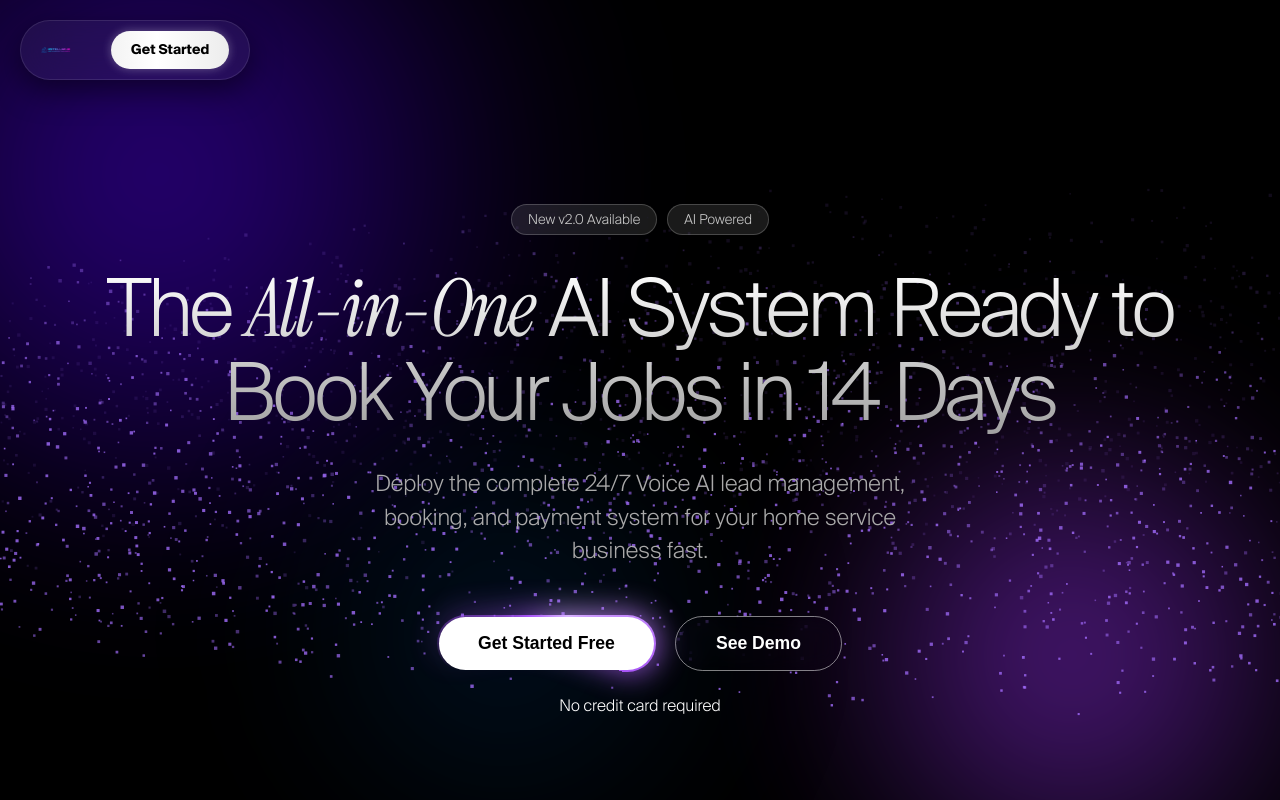
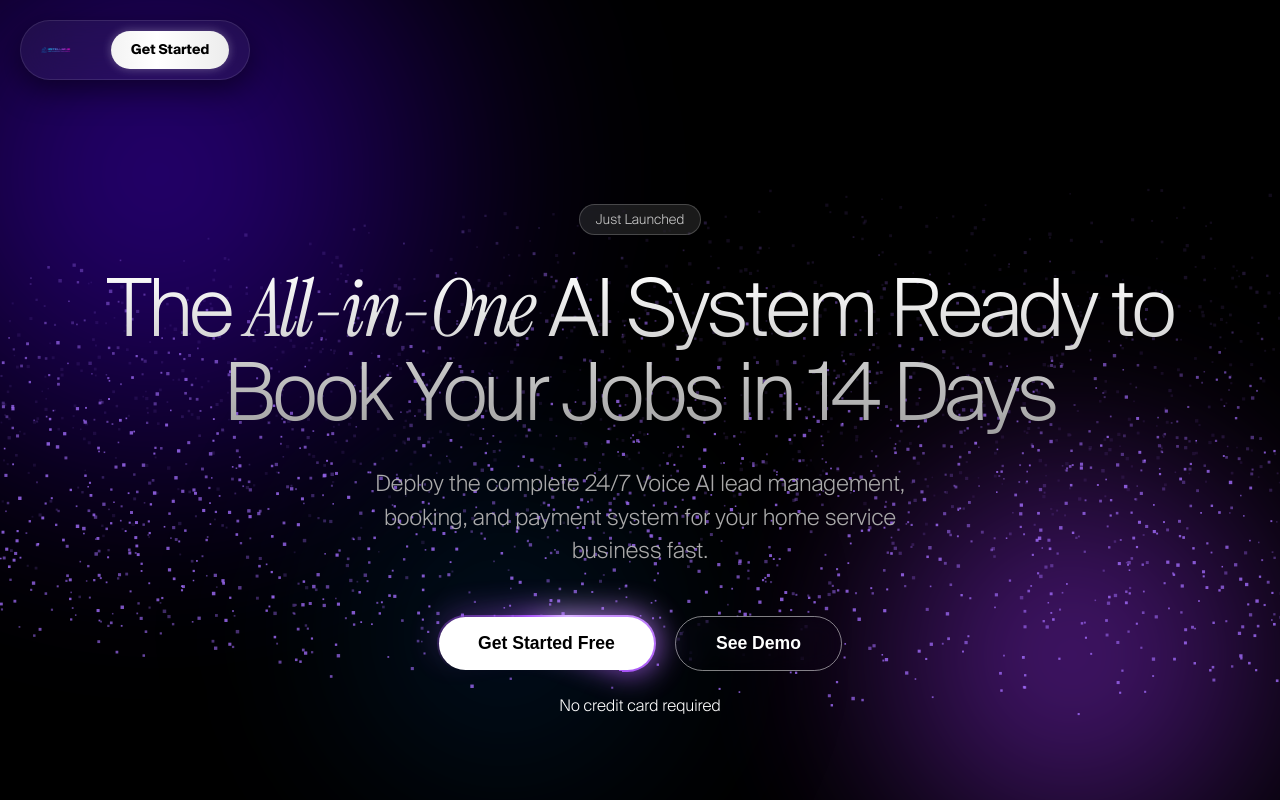
Before and after one commit to HeisenMike/EstellarAI, a React (Vite) app: page / in a window 1280 px wide. Shown: the top 800 px of the page. Built offline with nearby package versions, Linux system fonts and the light colour scheme.

Commit message:
Update styles and content

```diff
--- a/src/components/Hero.jsx
+++ b/src/components/Hero.jsx
@@ -15,8 +15,7 @@ const Hero = () => {
                     transition={{ duration: 0.8, ease: "easeOut" }}
                 >
                     <div className={styles.badgeContainer}>
-                        <span className={styles.badge}>New v2.0 Available</span>
-                        <span className={styles.badge}>AI Powered</span>
+                        <span className={styles.badge}>Just Launched</span>
                     </div>
 
                     <h1 className={styles.title}>
```
